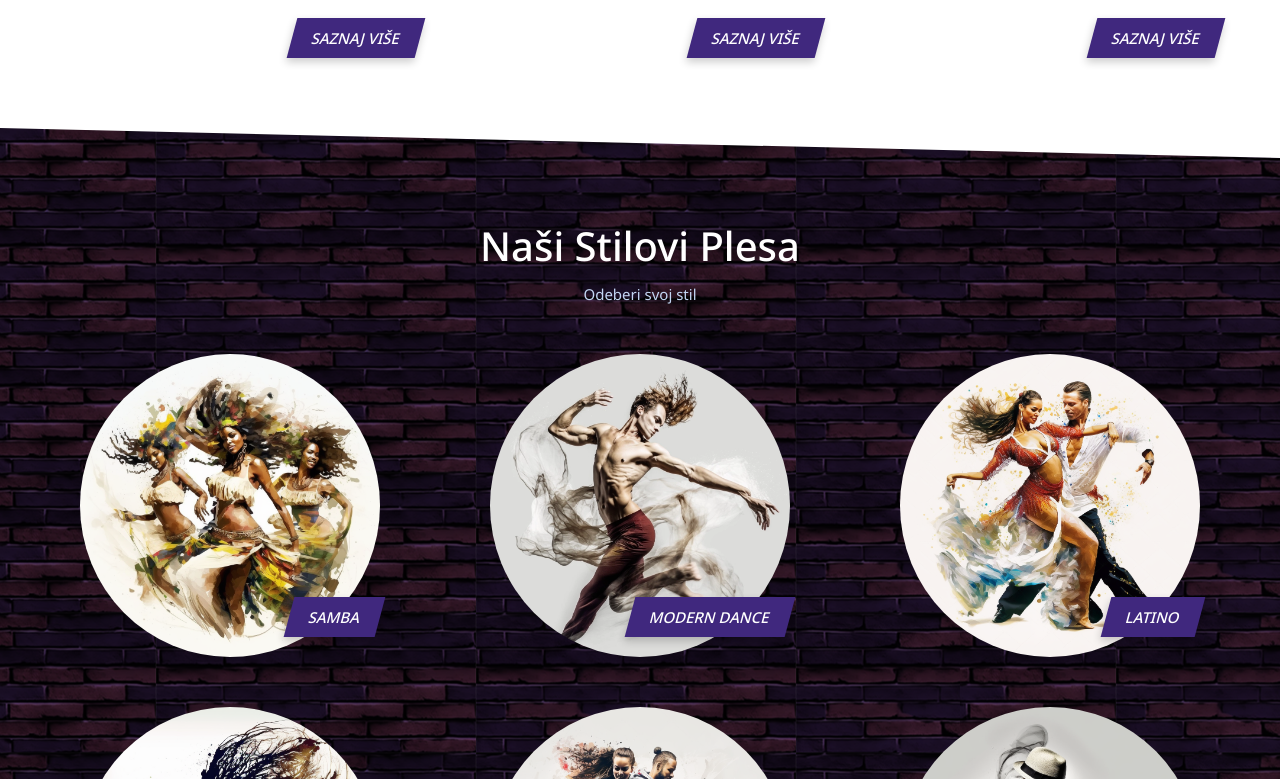
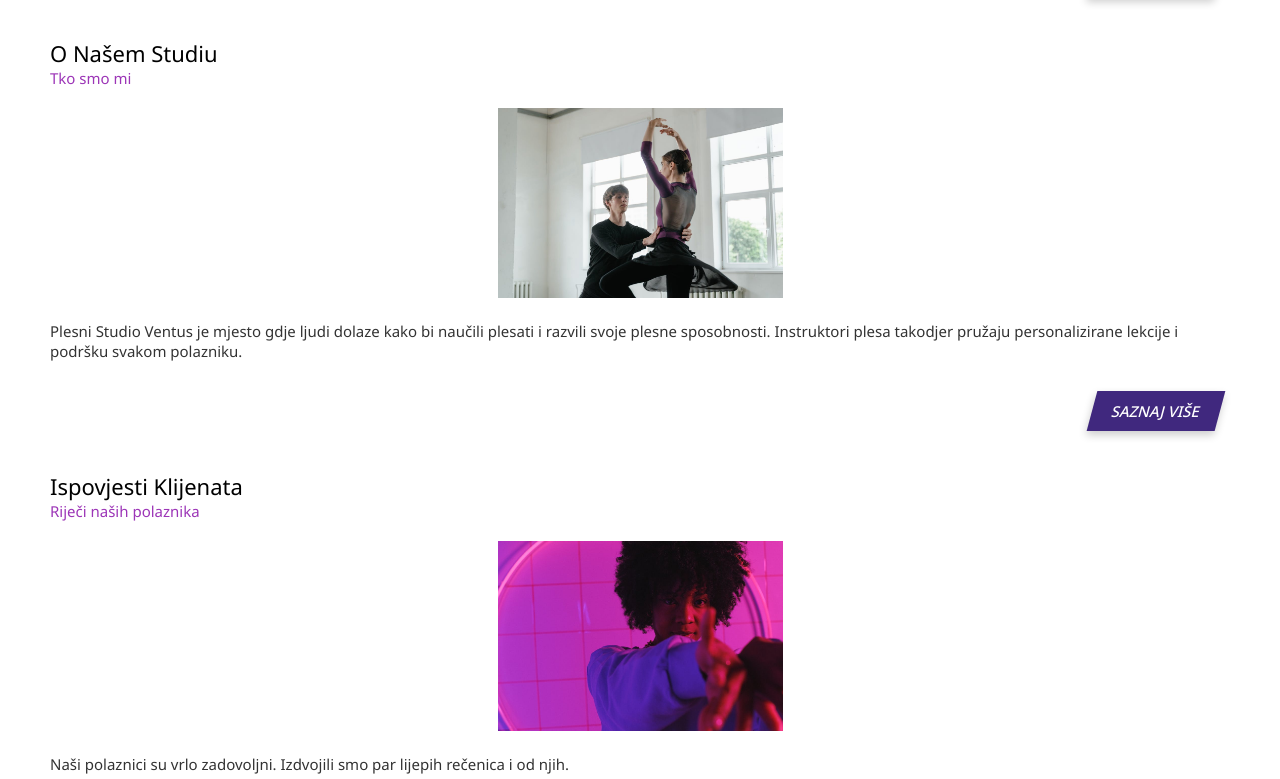
Before and after one commit to TomislavSertic/plesni_studio_ventus, a Next.js app: page / in a window 1280 px wide. Shown: the part 1341-2120 px from the top of the page. Built offline with nearby package versions, Linux system fonts and the light colour scheme.

Commit message:
improved styling of round cards component,added media queries

```diff
--- a/components/Cards/RoundCard.module.scss
+++ b/components/Cards/RoundCard.module.scss
@@ -1,6 +1,6 @@
 @import "./../../styles/variables";
 .round-card {
-  width: 30rem;
+  width: 25%;
   border-radius: 50%;
   position: relative;
   &:hover {
@@ -57,3 +57,15 @@
   bottom: 0;
   right: 0;
 }
+
+@media screen and (max-width: $breakpoint-tablet) {
+  .round-card {
+    width: 40%;
+  }
+}
+
+@media screen and (max-width: $breakpoint-mobile) {
+  .round-card {
+    width: 80%;
+  }
+}
--- a/components/Shared/OurClasses/OurClasses.module.scss
+++ b/components/Shared/OurClasses/OurClasses.module.scss
@@ -37,6 +37,13 @@
 .cards-container {
   display: flex;
   justify-content: space-around;
-  gap: 5rem;
+  gap: 8rem;
   flex-wrap: wrap;
 }
+@media screen and (max-width: $breakpoint-tablet) {
+}
+@media screen and (max-width: $breakpoint-mobile) {
+  .cards-container {
+    gap: 8rem;
+  }
+}
--- a/styles/_variables.scss
+++ b/styles/_variables.scss
@@ -35,7 +35,8 @@ $line-height-md: 2rem;
 $line-height-sm: 1.6rem;
 
 $container-max-width: 120rem;
-$breakpoint-tablet: 872px;
+$breakpoint-tablet: 87.2rem;
+$breakpoint-mobile: 56rem;
 @mixin h1Font {
   font-size: $font-size-h1;
   line-height: $line-height-h1;
```
